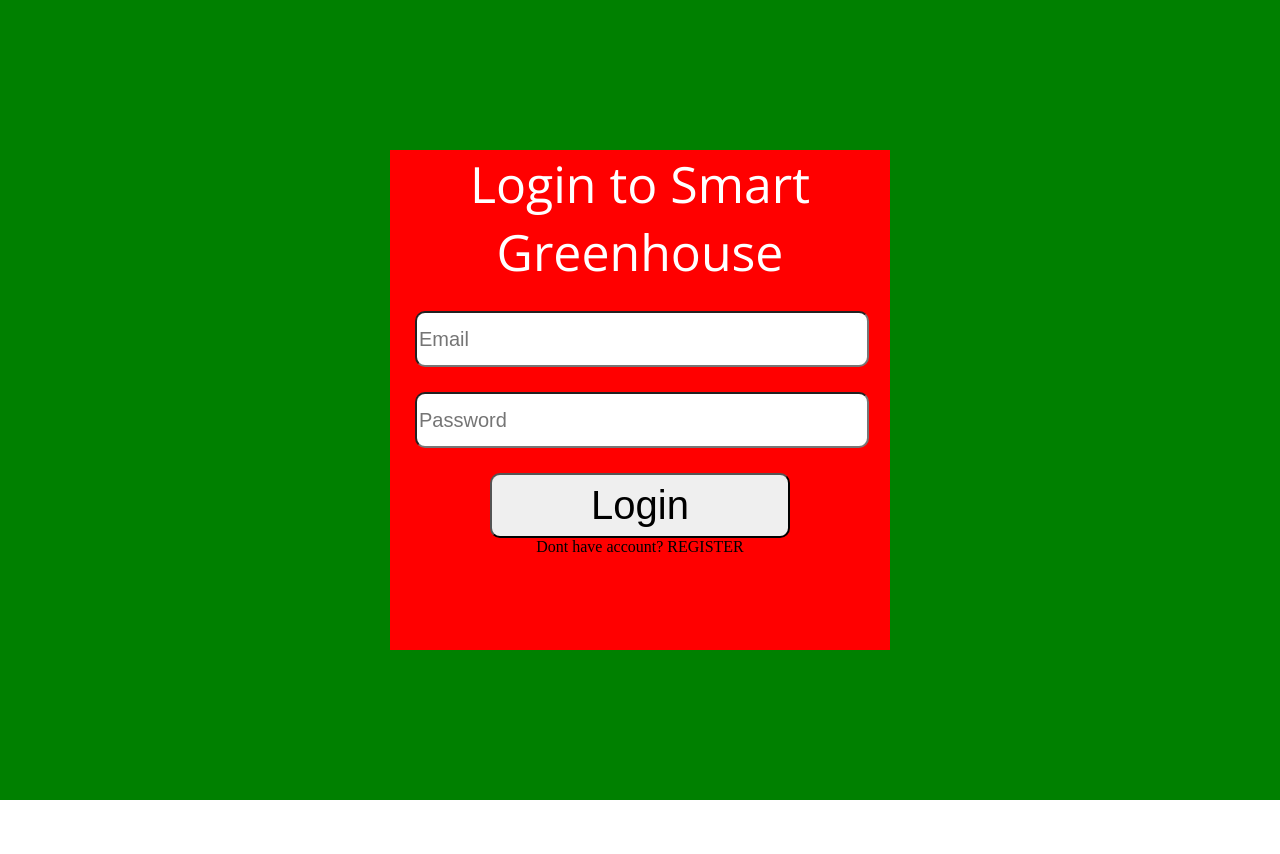
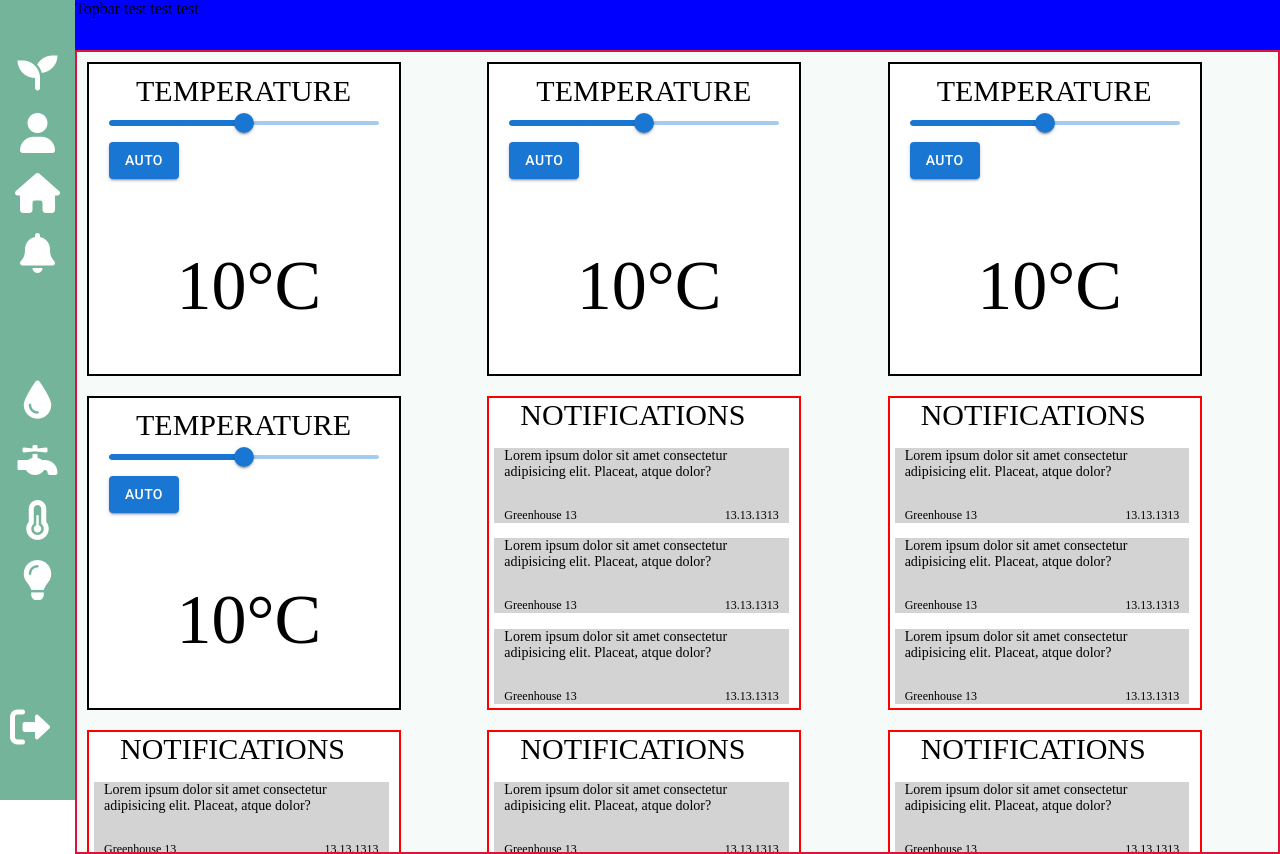
Before and after one commit to phantomFaith4/greenhouse-app, a React (Create React App) app in the folder Client/: page /home in a window 1280 px wide. Before the commit the page ends 800 px from the top, so only its background shows below. Built offline with nearby package versions, Linux system fonts and the light colour scheme.

Commit message:
login and home page edits

```diff
--- a/Client/src/App.js
+++ b/Client/src/App.js
@@ -4,7 +4,7 @@ import Login from "./pages/loginPage/Login";
 function App() {
   return (
     <div className="App">
-     <Login />
+     <Home />
     </div>
   );
 }
--- a/Client/src/components/notificationComponent/notificationComponent.css
+++ b/Client/src/components/notificationComponent/notificationComponent.css
@@ -4,4 +4,5 @@
     border: 2px solid red;
     margin: 10px;
     overflow-y: scroll;
+    background-color: white;
 }
--- a/Client/src/components/sidebarComponent/sidebar.css
+++ b/Client/src/components/sidebarComponent/sidebar.css
@@ -1,7 +1,7 @@
 .sidebar{
     width: 75px;
     height: 100vh;
-    background-color: green;
+    background-color: #74B49B;
     display: flex;
     flex-wrap: nowrap;
     justify-content: space-around;
@@ -15,7 +15,7 @@
 .sidebarIcon{
     display: inline-block;
     text-align: center;
-    font-size: 45px;
+    font-size: 40px;
     color: white;
     margin: 10px;
     cursor: pointer;
--- a/Client/src/components/temperatureComponent/temperatureComponent.css
+++ b/Client/src/components/temperatureComponent/temperatureComponent.css
@@ -3,6 +3,7 @@
     height: 310px;
     border: 2px solid black;
     margin: 10px;
+    background-color: white;
 }
 .widgetTitle{
     font-size: 30px;
--- a/Client/src/pages/homePage/Home.jsx
+++ b/Client/src/pages/homePage/Home.jsx
@@ -16,6 +16,11 @@ export default function Home() {
                 <TemperatureComponent />
                 <TemperatureComponent />
                 <NotificationComponent />
+                <NotificationComponent />
+                <NotificationComponent />
+                <NotificationComponent />
+                <NotificationComponent />
+                <NotificationComponent />
             </div>
         </div>
     );
--- a/Client/src/pages/homePage/home.css
+++ b/Client/src/pages/homePage/home.css
@@ -3,10 +3,12 @@
     grid-template-columns: repeat(3, 1fr);
     border: 2px solid crimson;
     width: 500px;
-    height: auto;
+    height: 100vh;
     flex: 1 1 auto;
     margin-top: 50px;
     gap: 0;
+    background-color: #F6FBF9;
+    overflow: auto;
 }
 .home{
     display: flex;
--- a/Client/src/pages/loginPage/Login.jsx
+++ b/Client/src/pages/loginPage/Login.jsx
@@ -2,27 +2,30 @@ import React from 'react'
 import './login.css';
 import { useState } from 'react';
 import axios from 'axios';
+import Alert from '@mui/material/Alert';
+
 
 export default function Login() {
   const [username, setUsername] = useState("");
   const [password, setPassword] = useState("");
+  const [errorMessage, setErrorMessage] = useState('');
   const [user,setUser] = useState([]);
 
   const handleSubmit = async e =>{
     e.preventDefault();
-    try{
       const response = await axios.post(
         '/api/auth/login'
         ,{
           username,
           password,
         }
-      );
+      ).catch(function (err) {
+        setErrorMessage(err);
+        setTimeout(()=> {
+          setErrorMessage()
+        }, 2000);
+      })
      localStorage.setItem('user',JSON.stringify(response.data));
-    }catch(err){
-
-    }
-    console.log('LCL=>',localStorage.getItem('user'));
   };
   return (
     <div className='login'>
@@ -32,8 +35,11 @@ export default function Login() {
                 <input onChange={({ target }) => setUsername(target.value)} className='inputEmail' type='text' placeholder='Email' />
                 <input onChange={({ target }) => setPassword(target.value)} className='inputPassword' type='password' placeholder='Password' />
                 <button className="loginButton" type="submit">Login</button>
-                <span className='registerLink'>Dont have account? REGISTER</span>
+                <span className='registerLink'>Dont have account?
+                REGISTER
+                </span>
             </form>
+            {errorMessage && <Alert variant="filled" severity="error">Username or password are wrong!!!</Alert>  }
         </div>
     </div>
   )
--- a/Client/src/pages/loginPage/login.css
+++ b/Client/src/pages/loginPage/login.css
@@ -1,5 +1,5 @@
 .login{
-    background-color: green;
+    background-color: #74B49B;
     width: 100%;
     height: 100vh;
     display: flex;
@@ -9,7 +9,7 @@
 .loginFormDiv{
     width: 500px;
     height: 500px;
-    background-color: red;
+    background-color: #F6FBF9;
     display: flex;
     justify-content: center;
     align-items: center;
@@ -21,12 +21,24 @@
 }
 .inputEmail, .inputPassword{
     display: block;
-    width: 99%;
+    width: 95%;
     height: 50px;
     margin-top: 25px;
     margin-bottom: 25px;
     border-radius: 10px;
     font-size: 20px;
+    color: #212B27;
+    border: 2px solid #212B27;
+}
+.inputEmail::placeholder , .inputPassword::placeholder{
+    color: #212B27;
+    font-size: 20px;
+}
+.inputEmail[type='text'] , .inputPassword[type='password'] {
+    padding-left: 15px;
+}
+.inputEmail:focus , .inputPassword:focus{
+    border: 3px solid #212B27;
 }
 .loginButton{
     display: block;
@@ -39,10 +51,18 @@
     text-align: center;
     margin:0 auto;
     display:block;
+    background-color: #74B49B;
+    color: #F6FBF9;
+    font-weight: 600;
+    font-family: 'Open Sans', sans-serif;
+    border: 1px solid #212B27;
+}
+.loginButton:active{
+    border: 3px solid #212B27;
 }
 .formTitle{
     font-size:50px;
-    color: white;
+    color: #212B27;
     display:block;
     text-align: center;
     font-family: 'Open Sans', sans-serif;
@@ -50,4 +70,6 @@
 .registerLink{
     display: table;
     margin: 0 auto;
+    margin-top: 10px;
+    color: #212B27;
 }
```
Also changed, not shown: 1 other file (tests, documents, lock files or other folders).
